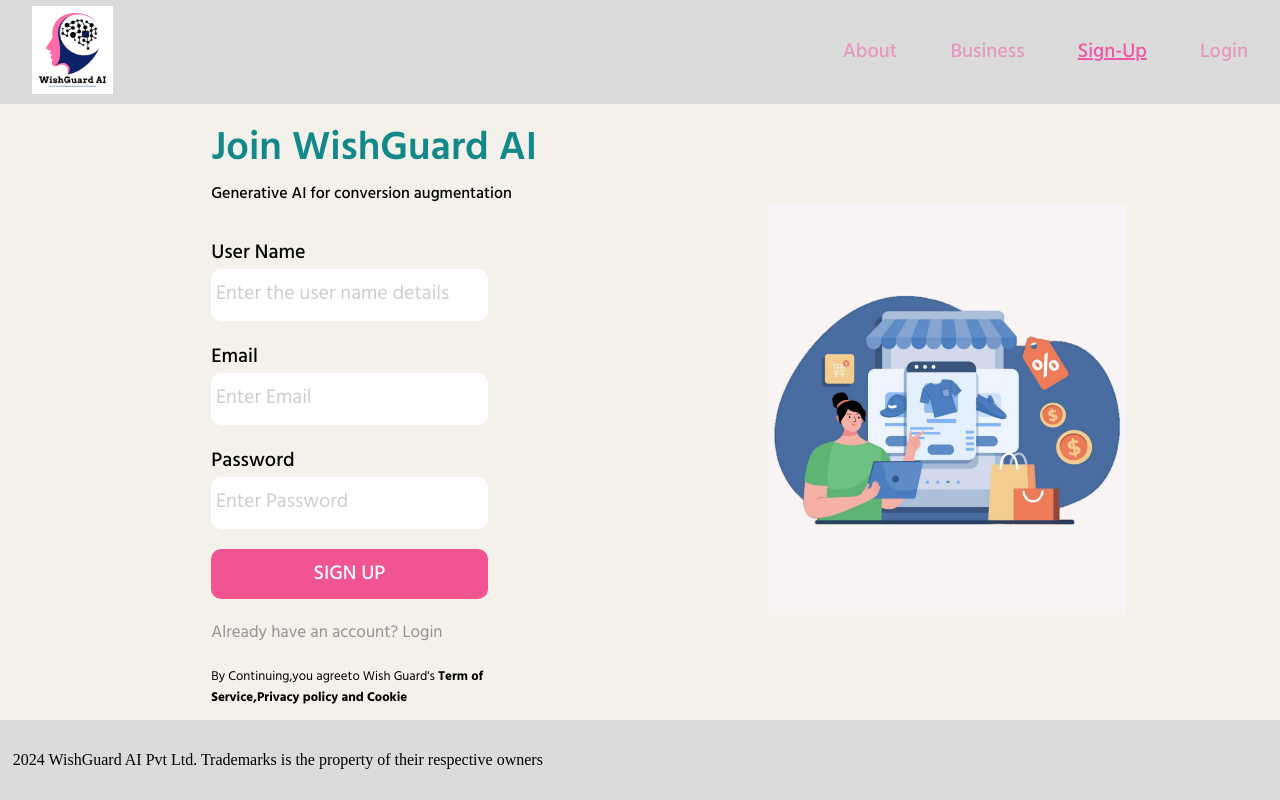
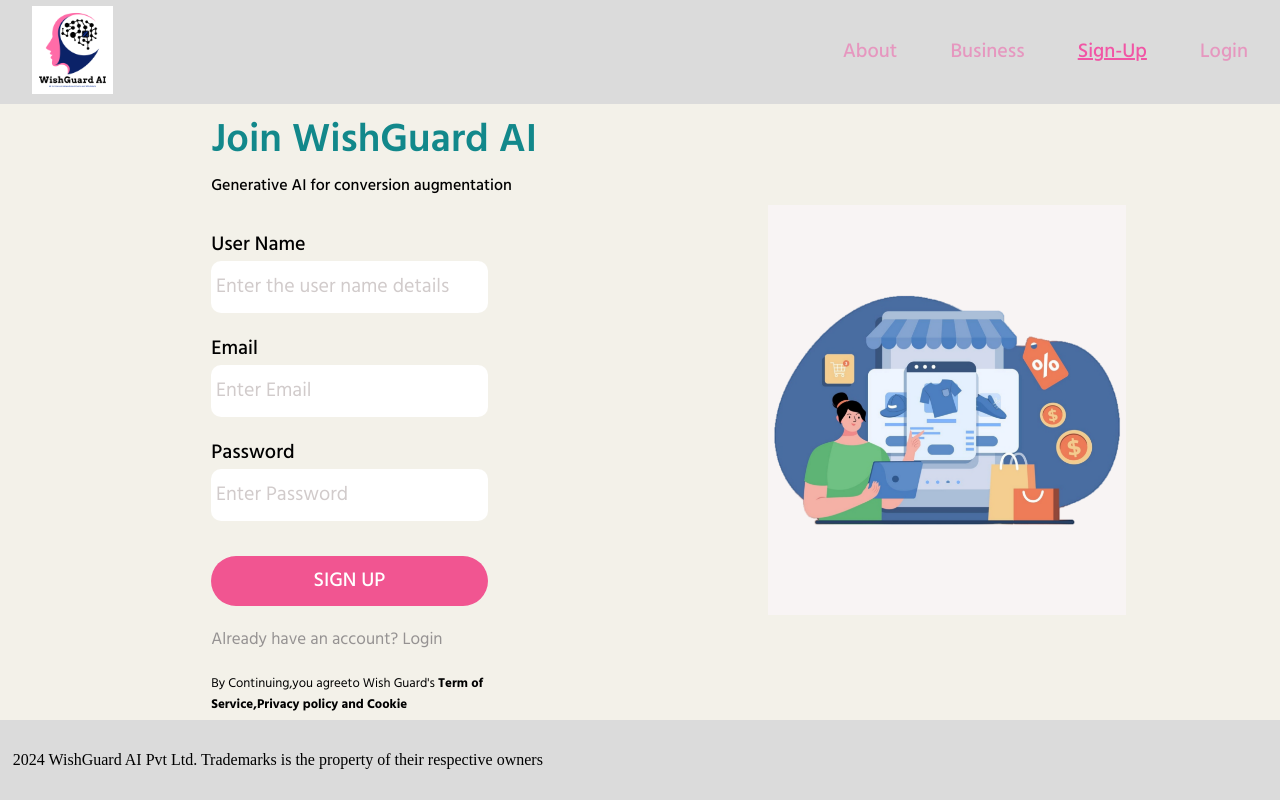
Before and after one commit to AD9-1/TiDB-frontend, a React (Create React App) app: page / in a window 1280 px wide. Built offline with nearby package versions, Linux system fonts and the light colour scheme; a web font is replaced by a local one.

Commit message:
initialized

```diff
--- a/src/components/Footer/Footer.scss
+++ b/src/components/Footer/Footer.scss
@@ -4,4 +4,5 @@
     display: flex;
     align-items: center;
     padding-left: 1%;
+
 }
--- a/src/components/SignUp/Signup.scss
+++ b/src/components/SignUp/Signup.scss
@@ -59,8 +59,9 @@
           &.signupbutton {
             height: 50px;
             background-color: #f15591;
+            margin-top: 15px;
             border: 0;
-            border-radius: 10px ;
+            border-radius: 30px ;
             justify-content: center;
             align-items: center;
             font-family: "Hind", sans-serif;
```
